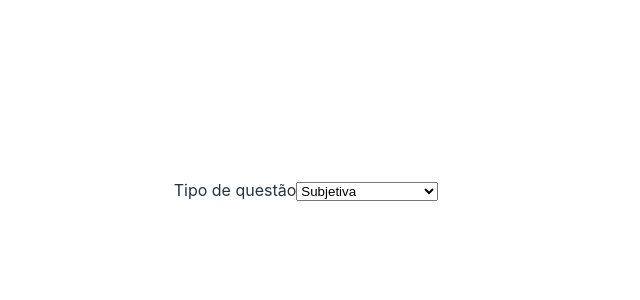
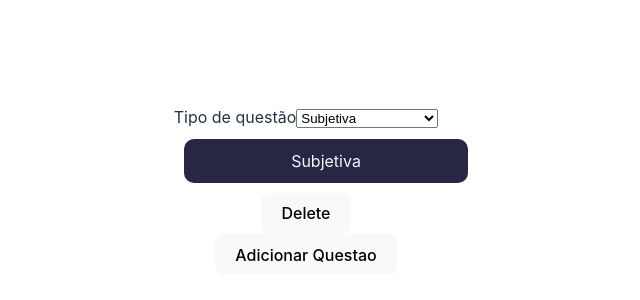
Before and after one commit to ES2-UFPI/CorrigeAi, a React (Vite) app in the folder client/: page /adicionarQuestoes in a window 1280 px wide. Shown: the part 210-510 px from the top of the page, without its empty margins (334-974 px from the left). Built offline with nearby package versions, Linux system fonts and the light colour scheme.

Commit message:
dinamicaly adding and revoming questions

```diff
--- a/client/src/components/CreateQuestion.tsx
+++ b/client/src/components/CreateQuestion.tsx
@@ -1,10 +1,35 @@
-import React from "react";
+import React, { MouseEventHandler } from "react";
 import Objetiva from "./Objetiva";
 import Subjetiva from "./Subjetiva";
 import VerdadeiroOuFalso from "./VerdadeiroOuFalso";
+import { useState } from "react";
+
+interface iSubjetiva {
+  enunciado: string;
+  resposta: string;
+}
+
+interface iObjetiva {
+  enunciado: string;
+  alternativas: string[];
+  resposta: string;
+}
+
+interface iQuestao {
+  tipo: "subjetiva" | "objetiva";
+  questao: iSubjetiva | iObjetiva;
+}
+
+interface Props {
+  onSetState: MouseEventHandler<HTMLButtonElement>;
+  typeOfQuestion:string
+}
+
+const CreateQuestion: React.FC<Props> = ( {typeOfQuestion, onSetState} ) => {
+
+  const [questoes, setQuestoes] = useState<iQuestao[]>([] as iQuestao[]);
 
 
-const CreateQuestion: React.FC<{typeOfQuestion:string}> = ( {typeOfQuestion } ) => {
   return (
     <div>
       {(() => {
@@ -14,7 +39,7 @@ const CreateQuestion: React.FC<{typeOfQuestion:string}> = ( {typeOfQuestion } )
           case "subjetiva":
             return <Subjetiva />;
           case "verdadeiroOuFalso":
-            return <VerdadeiroOuFalso />;
+            return <VerdadeiroOuFalso onSetState={onSetState}/>;
           default:
             return null;
         }
--- a/client/src/components/VerdadeiroOuFalso.tsx
+++ b/client/src/components/VerdadeiroOuFalso.tsx
@@ -1,6 +1,5 @@
-import React, { DetailedHTMLProps } from 'react'
-import { useState, useEffect  } from 'react';
-import { useAsyncValue } from 'react-router-dom';
+import React, { MouseEventHandler } from 'react'
+import { useState  } from 'react';
 import './Styles.css'
 
 type Alternative = {
@@ -18,8 +17,12 @@ const initialFormValues: FormValues = {
   alternatives: [{ text: "", isTrue: false }],
 };
 
+interface Props {
+  onSetState: MouseEventHandler<HTMLButtonElement>;
+}
 
-function VerdadeiroOuFalso( {  } ) {
+
+const VerdadeiroOuFalso: React.FC<Props> =( { onSetState } ) =>{
 
   const [formValues, setFormValues] = useState<FormValues>(initialFormValues);
 
@@ -52,8 +55,9 @@ function VerdadeiroOuFalso( {  } ) {
     console.log("Form values", formValues);
   };
 
+
   return (
-    <form onSubmit={handleSubmit}>
+    <div>
     <div>
       <label htmlFor="question">Question:</label>
       <input
@@ -92,8 +96,8 @@ function VerdadeiroOuFalso( {  } ) {
     <button type="button" onClick={handleAddAlternative}>
       Add Alternative
     </button>
-    <button type="submit">Register Question</button>
-  </form>
+    <button type="button" onClick={onSetState}>Register Question</button>
+  </div>
   )
 }
 export default VerdadeiroOuFalso
--- a/client/src/pages/AddQuestions.tsx
+++ b/client/src/pages/AddQuestions.tsx
@@ -19,31 +19,62 @@ interface iQuestao {
 }
 
 function AddQuestions() {
-
+  const [tipos, setTipo] = useState<string[]>(["subjetiva"]);
   const [questoes, setQuestoes] = useState<iQuestao[]>([] as iQuestao[]);
-  const [tipo, setTipo] = useState<string>("");
-
 
   // This function is triggered when the select changes
-  const selectChange = (event: React.ChangeEvent<HTMLSelectElement>) => {
+  const selectChange = (index: number, event: React.ChangeEvent<HTMLSelectElement>) => {
     event.preventDefault();
-    const value = event.target.value;
-    setTipo(value);
+    const newTipos = [...tipos];
+    newTipos[index] = event.target.value;
+    setTipo(newTipos);
+  };
+
+  const handleCreateQuestion = () => {
+    setTipo([...tipos, "subjetiva"])
+  };
+
+  const handleDeleteOption = (index: number) => {
+    const newTipos = [...tipos];
+    newTipos.splice(index, 1);
+    setTipo(newTipos);
+  };
+
+  const teste = () => {
+    console.log(tipos);
+  };
+  teste()
+
+  const handleAddQuestion = () => {
+
+    console.log('foi')
+    //setQuestoes([...questoes, question]);
   };
 
 
   return (
-    <div>
+
     <form>
+      {tipos.map((tipo, index) => (
+        <div key={index}>
           <label htmlFor="tipo">Tipo de questão</label>
-        <select onChange={selectChange} id="tipo">
+          <select value={tipo} onChange={ (e) => selectChange(index, e)} id="tipo">
             <option value="subjetiva">Subjetiva</option>
             <option value="objetiva">Objetiva</option>
             <option value="verdadeiroOuFalso">Verdadeiro ou Falso</option>
           </select>
+          <CreateQuestion typeOfQuestion={tipo} onSetState={handleAddQuestion} />
+          {(tipo.length) > 1 && (
+            <button type="button" onClick={() => handleDeleteOption(index)}>
+              Delete
+            </button>
+          )}
+        </div>
+      ))}
+      <button type="button" onClick={handleCreateQuestion}>
+        Adicionar Questao
+      </button>
     </form>
-      <CreateQuestion typeOfQuestion={tipo} />
-    </div>
   );
 }
 
```
Lines whose indentation alone changed are shown as unchanged.
